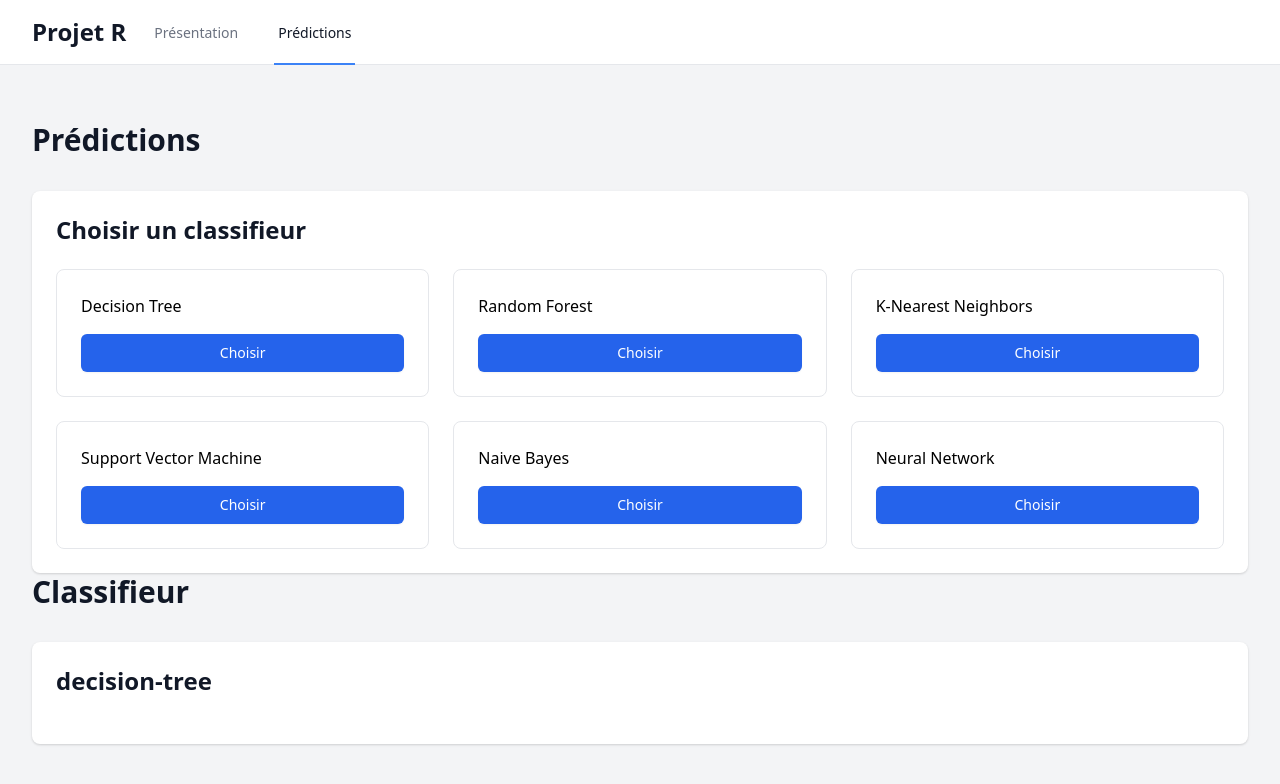
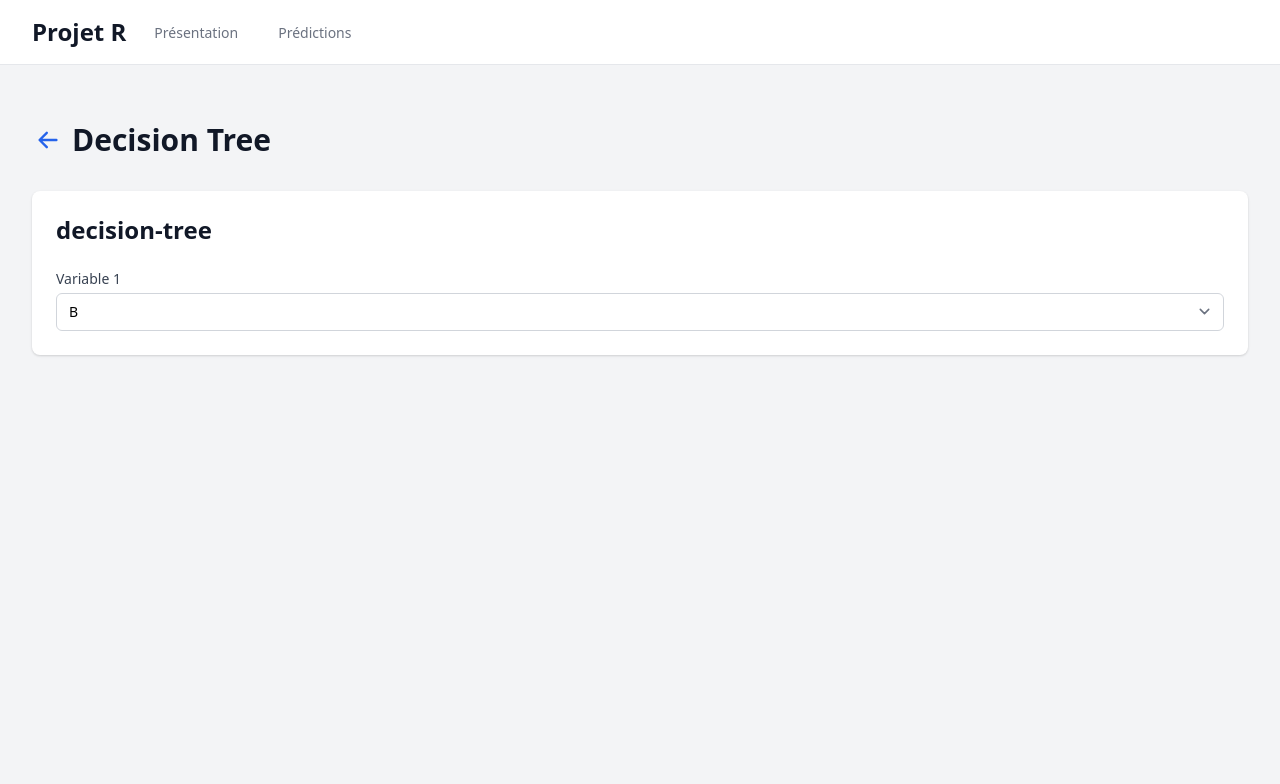
Before and after one commit to Triskae/projet-r, a React (Create React App) app in the folder front/: page /predictions/decision-tree in a window 1280 px wide. Shown: the top 784 px of the page. Built offline with nearby package versions, Linux system fonts and the light colour scheme; a web font is replaced by a local one.

Commit message:
Classifier form WIP

```diff
--- a/front/package.json
+++ b/front/package.json
@@ -10,6 +10,7 @@
     "@testing-library/jest-dom": "^5.11.4",
     "@testing-library/react": "^11.1.0",
     "@testing-library/user-event": "^12.1.10",
+    "classnames": "^2.3.1",
     "react": "^17.0.2",
     "react-device-detect": "^1.17.0",
     "react-dom": "^17.0.2",
--- a/front/src/App.js
+++ b/front/src/App.js
@@ -9,8 +9,8 @@ import Classifier from "./pages/Classifier";
 
 const routes = [
   {name: 'Présentation', to: '/', exact: true, page: ProjectInfo, display: true},
-  {name: 'Prédictions', to: '/predictions', exact: false, page: Predictions, display: true},
-  {name: 'Classifier', to: '/predictions/:classifiedId', exact: true, page: Classifier, display: false}
+  {name: 'Prédictions', to: '/predictions', exact: true, page: Predictions, display: true},
+  {name: 'Classifier', to: '/predictions/:classifierId', exact: false, page: Classifier, display: false}
 ];
 
 function App() {
@@ -29,8 +29,8 @@ function App() {
                       <h2 className="pb-0">Projet R</h2>
                     </div>
                     <div className="hidden sm:-my-px sm:ml-6 sm:flex sm:space-x-8">
-                      {routes.map((item) => {
-                        if (item.display) return (
+                      {routes.map((item) => (
+                        item.display &&
                         <NavLink
                           key={item.name}
                           to={item.to}
@@ -40,8 +40,7 @@ function App() {
                         >
                           {item.name}
                         </NavLink>
-                        )
-                      })}
+                      ))}
                     </div>
                   </div>
                   <div className="-mr-2 flex items-center sm:hidden">
@@ -62,8 +61,8 @@ function App() {
               {/* Mobile */}
               <Disclosure.Panel className="sm:hidden">
                 <div className="pt-2 pb-3 space-y-1">
-                  {routes.map((item) => {
-                    if (item.display) return (
+                  {routes.map((item) => (
+                    item.display &&
                     <NavLink
                       key={item.name}
                       to={item.to}
@@ -74,8 +73,7 @@ function App() {
                     >
                       {item.name}
                     </NavLink>
-                    );
-                  })}
+                  ))}
                 </div>
               </Disclosure.Panel>
             </>
@@ -89,12 +87,9 @@ function App() {
               <Switch>
                 <>
                   <div className="px-4 py-4 sm:px-0">
-                    {/*{routes.map((item) =>
+                    {routes.map((item) =>
                       <Route key={item.name} exact={item.exact} path={item.to} component={item.page}/>
-                    )}*/}
-                    <Route exact path={'/'} component={ProjectInfo}/>
-                    <Route path={'/predictions'} component={Predictions}/>
-                    <Route exact path={'/predictions/:classifierId'} component={Classifier}/>
+                    )}
                   </div>
                 </>
               </Switch>
--- /dev/null
+++ b/front/src/components/BackButton.js
@@ -0,0 +1,18 @@
+import React from 'react';
+import { ArrowLeftIcon } from "@heroicons/react/solid";
+import { useHistory } from 'react-router-dom';
+
+const BackButton = () => {
+  const history = useHistory();
+
+  return (
+    <button
+      className="h-fit mr-2 p-1 bg-gray-100 rounded-full text-blue-600 hover:text-blue-700 focus:outline-none focus:ring-2 focus:ring-offset-2 focus:ring-blue-500 ring-offset-gray-100"
+      onClick={() => history.goBack()}
+    >
+      <ArrowLeftIcon className="h-6 w-6" aria-hidden="true"/>
+    </button>
+  );
+};
+
+export default BackButton;
--- a/front/src/components/AppButton.js
+++ b/front/src/components/Button.js
@@ -1,7 +1,7 @@
 import React from 'react';
 import PropTypes from "prop-types";
 
-const AppButton = (props) => {
+const Button = (props) => {
   let classes = "w-full items-center px-4 py-2 border border-transparent text-sm font-medium rounded-md shadow-sm text-white bg-blue-600 hover:bg-blue-700 focus:outline-none focus:ring-2 focus:ring-offset-2 focus:ring-blue-500";
   if (props.additionalClasses) classes += ` ${props.additionalClasses}`;
 
@@ -9,17 +9,17 @@ const AppButton = (props) => {
     <button
       type="button"
       className={classes}
-      onClick={props.action}
+      onClick={props.onClick}
     >
       {props.children}
     </button>
   );
 };
 
-AppButton.propTypes = {
-  action: PropTypes.func,
+Button.propTypes = {
+  onClick: PropTypes.func,
   children: PropTypes.node,
   additionalClasses: PropTypes.string
 }
 
-export default AppButton;
+export default Button;
--- a/front/src/components/ClassifierCard.js
+++ b/front/src/components/ClassifierCard.js
@@ -1,5 +1,5 @@
 import React from 'react';
-import AppButton from "./AppButton";
+import Button from "./Button";
 import { Link } from "react-router-dom";
 
 const ClassifierCard = ({classifier, baseUrl}) => {
@@ -8,8 +8,8 @@ const ClassifierCard = ({classifier, baseUrl}) => {
       <div className="px-4 py-5 sm:p-6">
         <div className="flex flex-col">
           <span className="font-medium mb-4 whitespace-nowrap overflow-ellipsis overflow-hidden">{classifier.name}</span>
-          <Link to={`${baseUrl}/${classifier.route}`} className="w-full">
-            <AppButton>Choisir</AppButton>
+          <Link to={`${baseUrl}/${classifier.id}`} className="w-full">
+            <Button>Choisir</Button>
           </Link>
         </div>
       </div>
--- /dev/null
+++ b/front/src/components/PageHeader.js
@@ -0,0 +1,17 @@
+import React from 'react';
+import BackButton from "./BackButton";
+import classNames from "classnames";
+
+const PageHeader = (props) => {
+  const containerClassNames = classNames({'flex flex-row items-center': true, 'pb-8': props.displayBackButton});
+  const titleClassNames = classNames({'pb-0': props.displayBackButton});
+
+  return (
+    <div className={containerClassNames}>
+      {props.displayBackButton && <BackButton/>}
+      <h1 className={titleClassNames}>{props.children}</h1>
+    </div>
+  );
+};
+
+export default PageHeader;
--- a/front/src/pages/Classifier.js
+++ b/front/src/pages/Classifier.js
@@ -1,16 +1,39 @@
 import React from 'react';
 import Card from "../components/Card";
 import { useParams } from 'react-router-dom';
+import PageHeader from "../components/PageHeader";
+import { classifiers } from "../services/classifiers-service";
 
 const Classifier = () => {
-  let { classifierId } = useParams();
+  let {classifierId} = useParams();
+  const classifier = classifiers.find(classifier => classifier.id === classifierId);
 
   return (
     <div>
-      <h1>Classifieur</h1>
+      <PageHeader displayBackButton>{classifier.name}</PageHeader>
       <Card>
         <div>
           <h2>{classifierId}</h2>
+          {classifier.form.map(formInput => {
+            switch (formInput.type) {
+              case 'select':
+                return (
+                  <div>
+                    <label htmlFor={classifier.id} className="block text-sm font-medium text-gray-700">
+                      {formInput.label}
+                    </label>
+                    <select
+                      id={classifier.id}
+                      name={classifier.id}
+                      className="mt-1 block w-full pl-3 pr-10 py-2 text-base border-gray-300 focus:outline-none focus:ring-blue-500 focus:border-blue-500 sm:text-sm rounded-md"
+                      defaultValue={formInput.defaultOption}
+                    >
+                      {formInput.options.map(option => <option>{option}</option>)}
+                    </select>
+                  </div>
+                )
+            }
+          })}
         </div>
       </Card>
     </div>
--- a/front/src/pages/Classifiers.js
+++ /dev/null
@@ -1,18 +0,0 @@
-import React from 'react';
-import { Route, Switch } from "react-router-dom";
-import Classifier from "./Classifier";
-
-const Classifiers = () => {
-  return (
-    <Switch>
-      <Route exact path={''}>
-        <h3>Please select a topic.</h3>
-      </Route>
-      <Route path={`${''}/:topicId`}>
-        <Classifier />
-      </Route>
-    </Switch>
-  );
-};
-
-export default Classifiers;
--- a/front/src/pages/Predictions.js
+++ b/front/src/pages/Predictions.js
@@ -5,7 +5,7 @@ import ClassifierCard from "../components/ClassifierCard";
 import { useRouteMatch } from 'react-router-dom';
 
 const Predictions = () => {
-  let { path } = useRouteMatch();
+  let {path} = useRouteMatch();
 
   return (
     <div>
--- a/front/src/pages/ProjectInfo.js
+++ b/front/src/pages/ProjectInfo.js
@@ -1,10 +1,11 @@
 import React from 'react';
 import Card from '../components/Card';
+import PageHeader from "../components/PageHeader";
 
 const ProjectInfo = () => {
   return (
     <div>
-      <h1>Informations sur le projet</h1>
+      <PageHeader>Informations sur le projet</PageHeader>
       <Card>
         <div>
           <span>Contenu</span>
--- a/front/src/services/classifiers-service.js
+++ b/front/src/services/classifiers-service.js
@@ -1,26 +1,39 @@
 export const classifiers = [
   {
+    id: 'decision-tree',
     name: 'Decision Tree',
-    route: 'decision-tree'
+    form: [
+      {
+        type: 'select',
+        label: 'Variable 1',
+        options: ['A', 'B', 'C'],
+        defaultOption: 'B'
+      }
+    ]
   },
   {
+    id: 'random-forest',
     name: 'Random Forest',
-    route: 'random-forest'
+    form: []
   },
   {
+    id: 'k-nearest-neighbors',
     name: 'K-Nearest Neighbors',
-    route: 'k-nearest-neighbors'
+    form: []
   },
   {
+    id: 'support-vector-machine',
     name: 'Support Vector Machine',
-    route: 'support-vector-machine'
+    form: []
   },
   {
+    id: 'naive-bayes',
     name: 'Naive Bayes',
-    route: 'naive-bayes'
+    form: []
   },
   {
+    id: 'neural-network',
     name: 'Neural Network',
-    route: 'neural-network'
+    form: []
   }
 ]
--- a/front/tailwind.config.js
+++ b/front/tailwind.config.js
@@ -8,6 +8,9 @@ module.exports = {
       fontFamily: {
         sans: ['Inter var', ...defaultTheme.fontFamily.sans],
       },
+      height: {
+        'fit': 'fit-content'
+      },
     },
   },
   variants: {
```
Also changed, not shown: 1 other file (tests, documents, lock files or other folders). Lines whose indentation alone changed are shown as unchanged.
